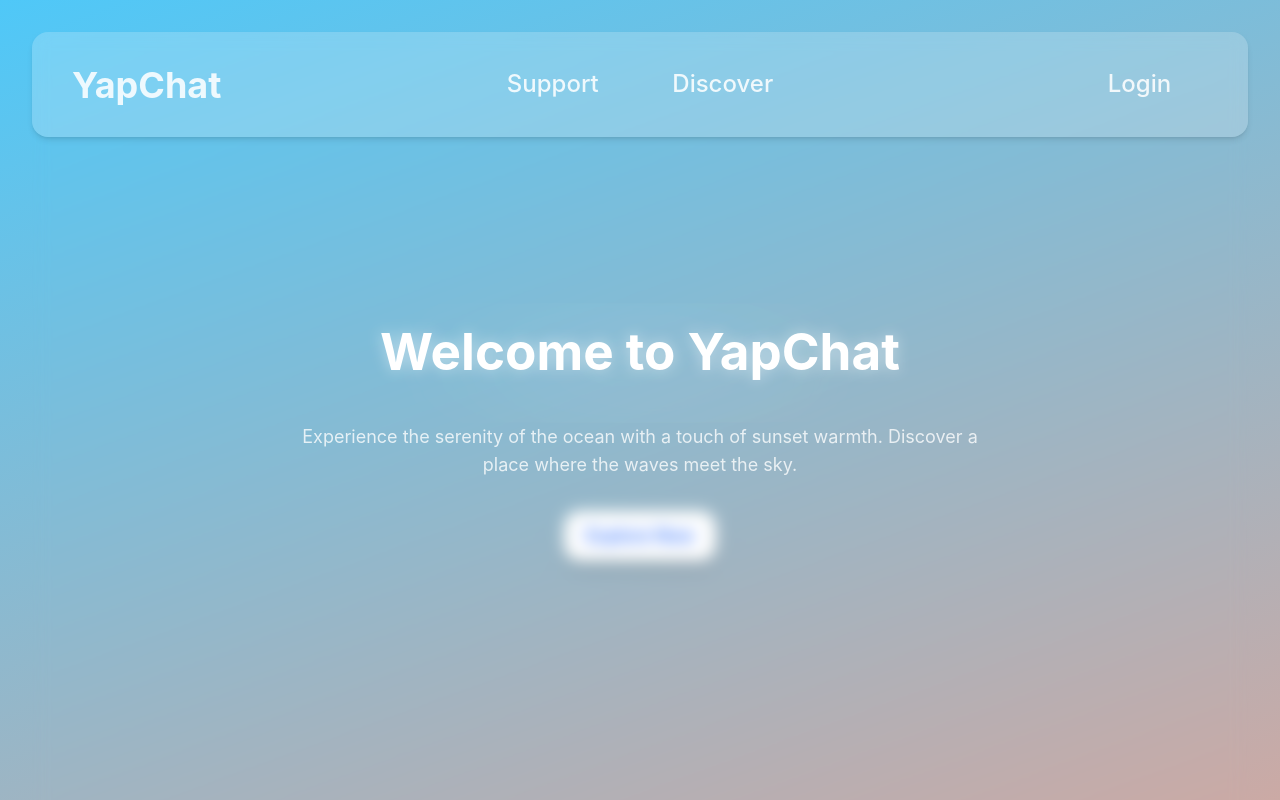
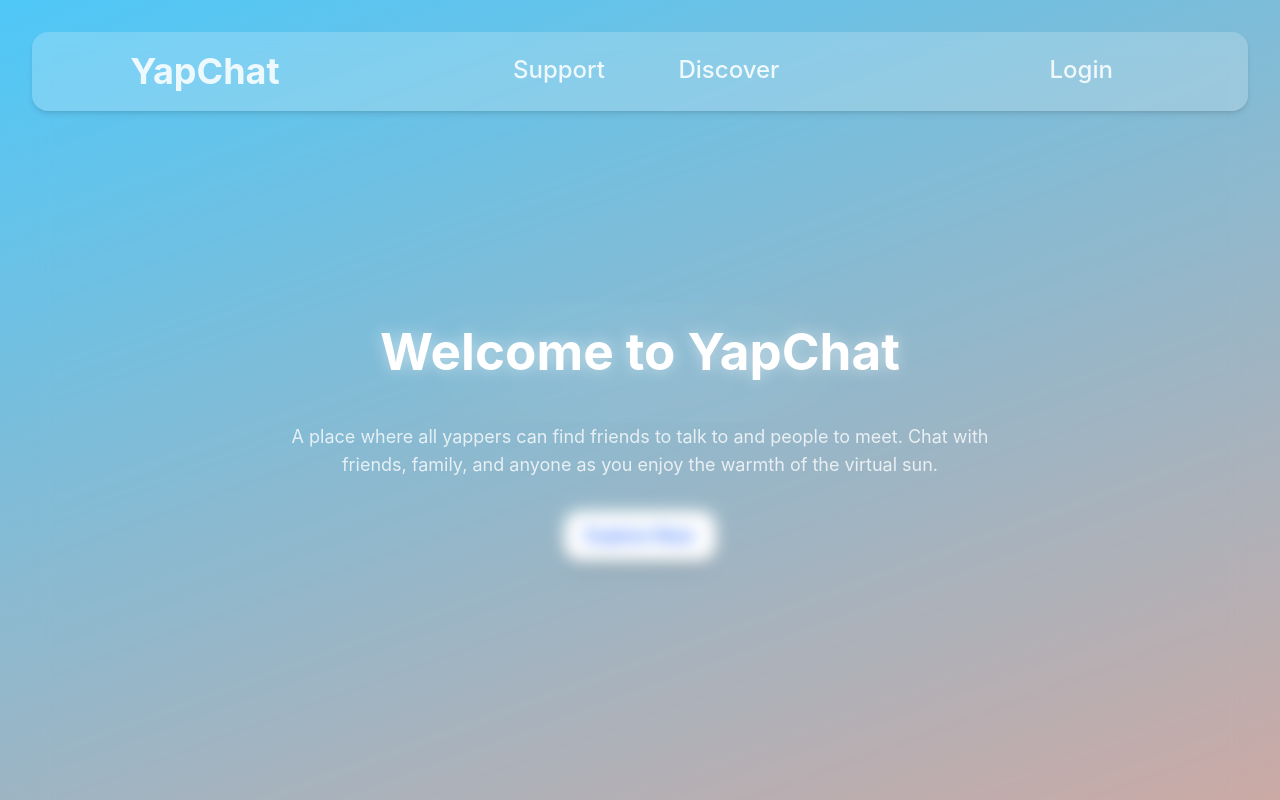
Before and after one commit to TeamYapChat/yapchat-landing-page, a React (Vite) app: page / in a window 1280 px wide. Shown: the top 800 px of the page. Built offline with nearby package versions, Linux system fonts and the light colour scheme.

Commit message:
feat: Fix button positions, add DaisyUI, add fade-in to hero section

```diff
--- a/package.json
+++ b/package.json
@@ -11,6 +11,8 @@
   },
   "dependencies": {
     "@tailwindcss/vite": "^4.0.8",
+    "aos": "^2.3.4",
+    "daisyui": "^5.0.0",
     "react": "^19.0.0",
     "react-dom": "^19.0.0",
     "tailwindcss": "^4.0.8"
--- a/src/App.tsx
+++ b/src/App.tsx
@@ -1,22 +1,32 @@
 import TransparentButton from "./components/TransparentButton";
+import AOS from "aos";
+import "aos/dist/aos.css";
 import "./App.css";
+import { useEffect } from "react";
 
 function App() {
+
+  useEffect(() => {
+    AOS.init({
+      duration : 2500
+    });
+  }, []);
+
   return (
     <div className="relative">
       {/* Overlay with blur */}
       <div className="absolute inset-0 flex items-center justify-center backdrop-blur-sm">
         <div className="relative h-full w-full">
           {/* NavBar */}
-          <div className="relative top-0 h-1/12 w-full rounded-2xl bg-white/20 shadow-md">
-            <div className="absolute top-1/2 left-10 -translate-y-1/2 text-4xl font-bold">
+          <div className="flex flex-row items-center justify-around w-full rounded-2xl bg-white/20 shadow-md">
+            <div className="text-4xl font-bold">
               <p>YapChat</p>
             </div>
-            <div className="absolute top-1/2 left-1/2 -translate-x-1/2 -translate-y-1/2">
+            <div>
               <TransparentButton name="Support" />
               <TransparentButton name="Discover" />
             </div>
-            <div className="absolute top-1/2 right-10 -translate-y-1/2">
+            <div>
               <TransparentButton name="Login" />
             </div>
           </div>
@@ -36,8 +46,8 @@ function App() {
             </h1>
           </div>
           <p className="mb-8 text-lg opacity-90">
-            Experience the serenity of the ocean with a touch of sunset warmth.
-            Discover a place where the waves meet the sky.
+            A place where all yappers can find friends to talk to and people to meet.
+            Chat with friends, family, and anyone as you enjoy the warmth of the virtual sun.
           </p>
           <button className="transform rounded-2xl bg-white px-6 py-3 text-lg font-semibold text-blue-600 shadow-lg transition-transform hover:scale-105 hover:bg-blue-100">
             Explore Now
@@ -46,7 +56,7 @@ function App() {
       </main>
 
       {/* Features Section */}
-      <section className="relative rounded-xl bg-white/50 px-8 py-20 backdrop-blur-xl">
+      <section data-aos="fade-left" className="relative rounded-xl bg-white/50 px-8 py-20 backdrop-blur-xl">
         <div className="mx-auto max-w-6xl">
           <h2 className="mb-16 text-center text-4xl font-bold text-blue-600">
             Why Choose YapChat?
--- a/src/index.css
+++ b/src/index.css
@@ -1,4 +1,5 @@
 @import "tailwindcss";
+@plugin "daisyui";
 
 :root {
   font-family: Inter, system-ui, Avenir, Helvetica, Arial, sans-serif;
```
Also changed, not shown: 1 other file (tests, documents, lock files or other folders).
